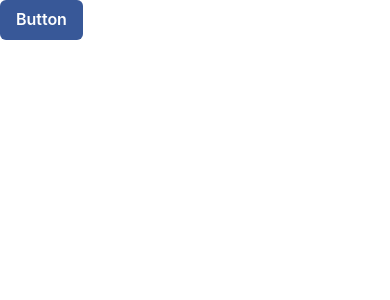
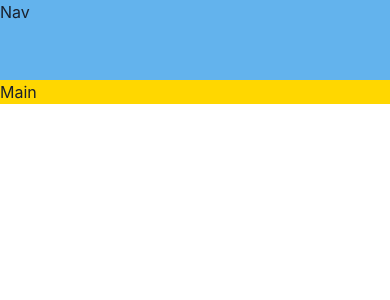
Before and after one commit to blademan/GamePulse, a React (Vite) app: page / in a window 390 px wide. Shown: the top 300 px of the page. Built offline with nearby package versions, Linux system fonts and the light colour scheme.

Commit message:
Build responsive layouts with Chakra UI

```diff
--- a/src/App.tsx
+++ b/src/App.tsx
@@ -1,9 +1,23 @@
-import { Button } from '@chakra-ui/react'
+import { Grid, GridItem, Show } from '@chakra-ui/react'
 function App() {
 	return (
-		<div className='App'>
-			<Button colorScheme='facebook'>Button</Button>
-		</div>
+		<Grid
+			templateAreas={{
+				base: `"nav" "aside" "main"`,
+				md: `"nav" "aside" "main"`, // 768px	48rem
+				lg: `"nav nav" "aside main"`, // 992px	62rem
+			}}
+		>
+			<GridItem gridArea='nav' h='20' bg={'blue.300'}>
+				Nav
+			</GridItem>
+			<Show above='lg'>
+				<GridItem gridArea='aside'>Aside</GridItem>
+			</Show>
+			<GridItem bg='gold' h='max' gridArea='main'>
+				Main
+			</GridItem>
+		</Grid>
 	)
 }
 
```
